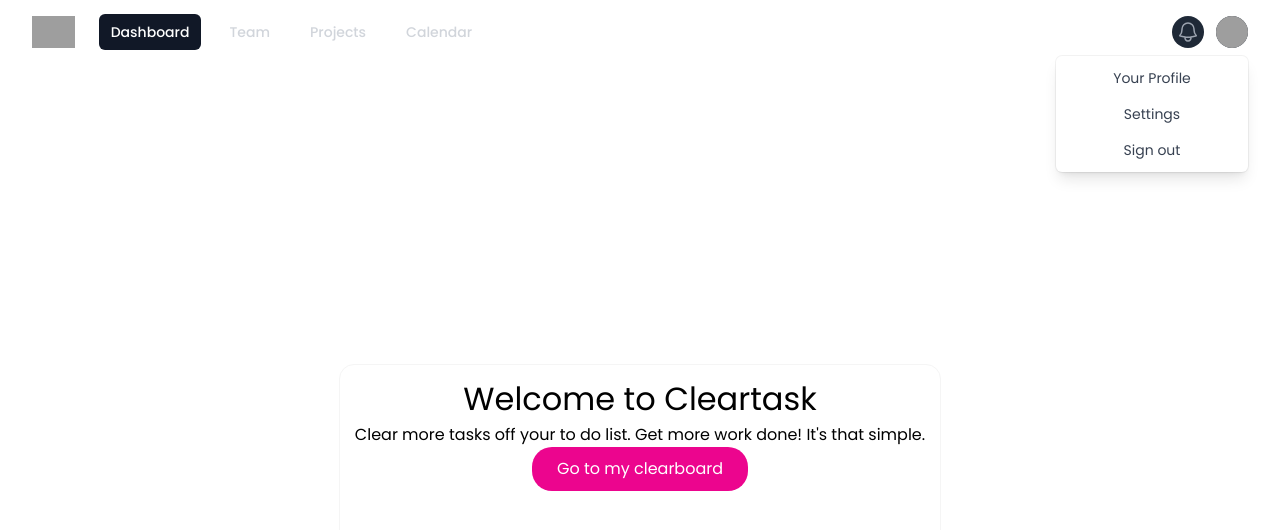
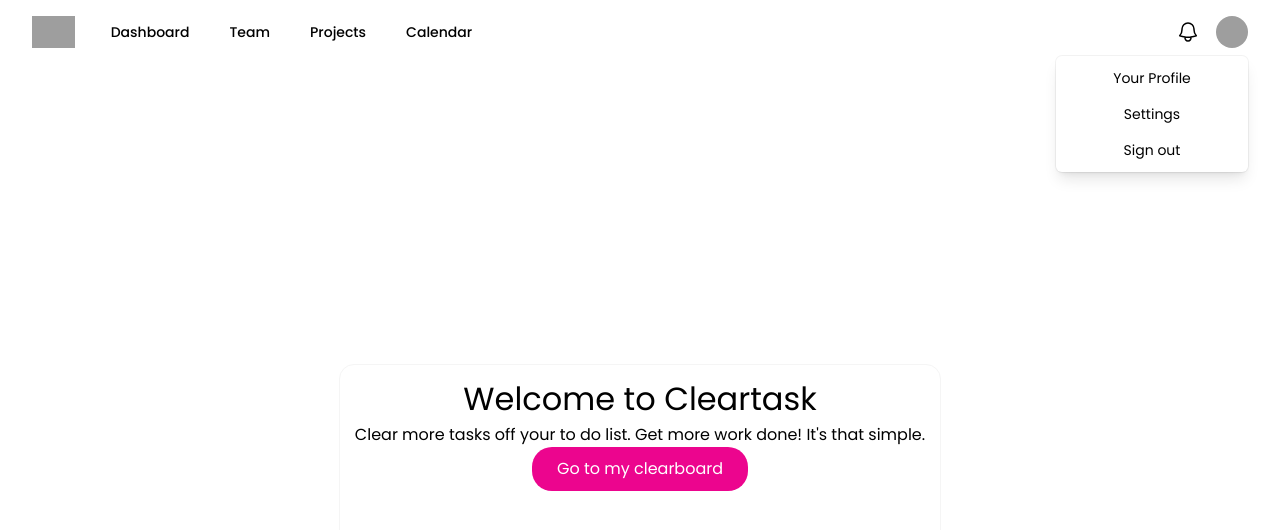
Before and after one commit to Crunch-Garage/cleartask-react-frontend, a React (Create React App) app: page / in a window 1280 px wide. Shown: the top 530 px of the page. Built offline with nearby package versions, Linux system fonts and the light colour scheme; grey boxes are pictures that could not be loaded; a web font is replaced by a local one; what react-swipeable-views-utils would draw is missing.

Commit message:
feat: add custom colors to tailwind config

```diff
--- a/tailwind.config.js
+++ b/tailwind.config.js
@@ -4,7 +4,10 @@
     "./src/**/*.{js,jsx,ts,tsx}",
   ],
   theme: {
-    extend: {},
+    colors: {
+      "black": "#0f0e0e",
+      "primary":"#EC058E"
+    },
   },
   plugins: [],
 }
```
